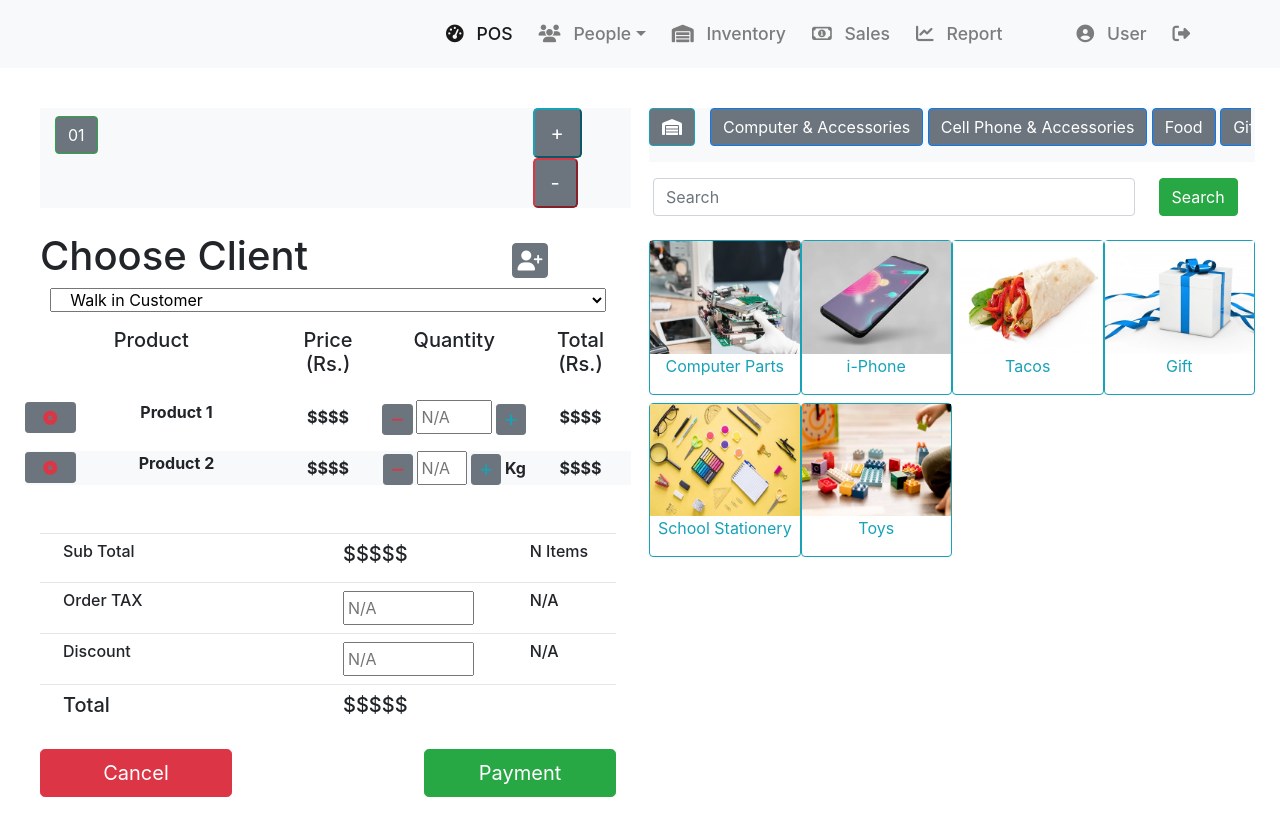
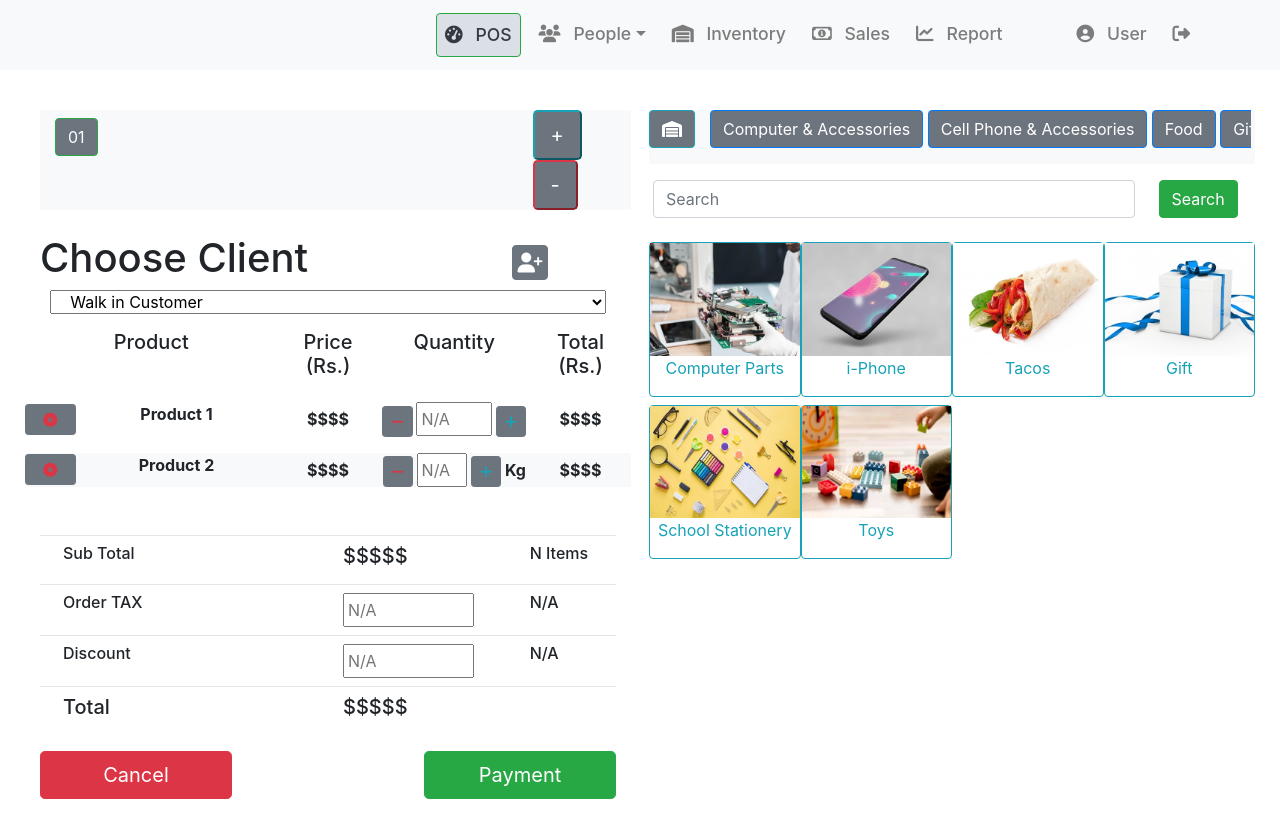
Before and after one commit to udithdilshan/My-Website, a plain HTML site: page course_work/PoS_Design/pos.html in a window 1280 px wide. Drawn offline with nearby package versions, Linux system fonts and the light colour scheme.

Commit message:
Update pos.html

```diff
--- a/course_work/PoS_Design/pos.html
+++ b/course_work/PoS_Design/pos.html
@@ -26,7 +26,7 @@
     <nav class="ml-auto colllapse navbar-collapse" id="menu">
         <ul class="navbar-nav ml-auto mr-5 nav_font">
             <li class="nav-item">
-                <a class="nav-link active" href="pos.html"><i class="fas fa-tachometer-alt"></i>POS</a>
+                <a class="nav-link active btn-light rounded text-dark border-success border" href="pos.html"><i class="fas fa-tachometer-alt"></i>POS</a>
             </li>
             <li class="nav-item dropdown">
                 <a class="nav-link dropdown-toggle" href="#" id="people-dropdown" data-toggle="dropdown"><i
```
